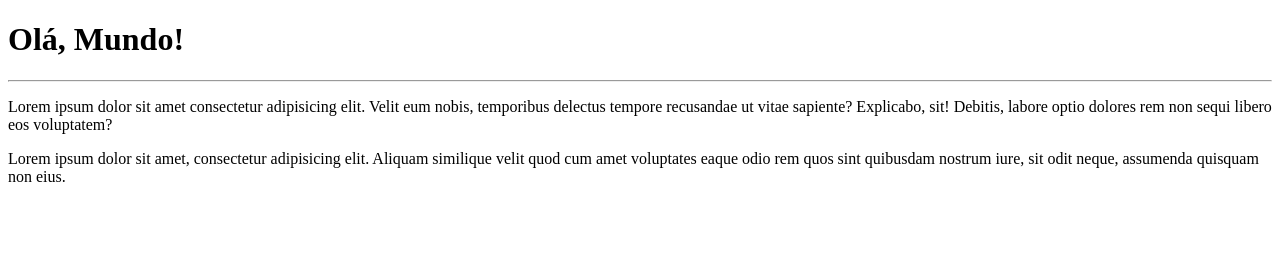
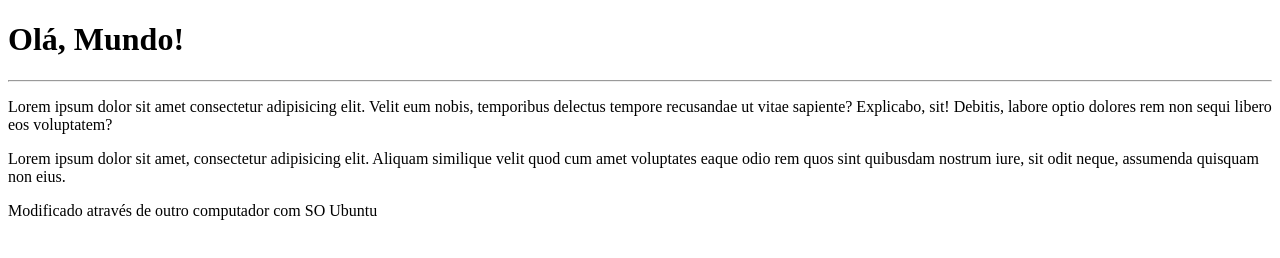
Before and after one commit to LucasAndreotti/OlaMundo, a plain HTML site: page site-exemplo/index.html in a window 1280 px wide. Drawn offline with Linux system fonts and the light colour scheme.

Commit message:
Modificação por outro PC

```diff
--- a/site-exemplo/index.html
+++ b/site-exemplo/index.html
@@ -11,5 +11,6 @@
     <p>Lorem ipsum dolor sit amet consectetur adipisicing elit. Velit eum nobis, temporibus delectus tempore recusandae ut vitae sapiente? Explicabo, sit! Debitis, labore optio dolores rem non sequi libero eos voluptatem?
     </p>
     <p>Lorem ipsum dolor sit amet, consectetur adipisicing elit. Aliquam similique velit quod cum amet voluptates eaque odio rem quos sint quibusdam nostrum iure, sit odit neque, assumenda quisquam non eius.</p>
+    <p>Modificado através de outro computador com SO Ubuntu</p>
 </body>
 </html>
```
